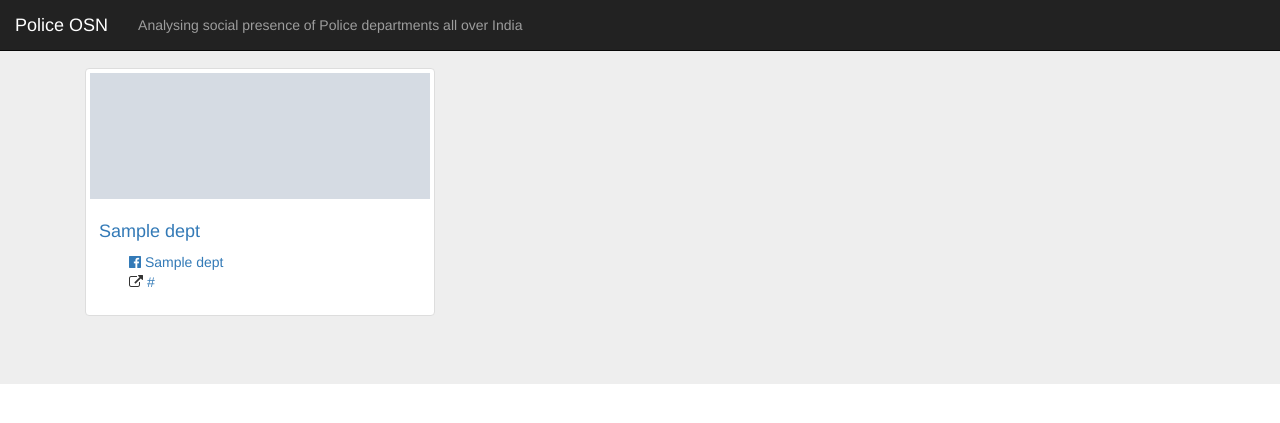
After one commit to vedantswain/PoliceOSMDashboard, a Django app: template police_dashboard/tool/templates/tool/index.html in a window 1280 px wide. The commit adds this page. Shown: the top 423 px of the page. Run offline with Django 3.2, Linux system fonts and the light colour scheme; the template is opened without the code that fills it: most values are stand-ins (such as "Sample title", 1, 10 or a date in 2020); grey boxes marked "Sample" are stand-in pictures; parts of the project's set-up code (start-up, migrations or seed data) failed here and were passed over; some libraries are stand-ins or nearby versions.

Commit message:
integrated home page frontend

```diff
--- a/police_dashboard/tool/functions/graphing.py
+++ b/police_dashboard/tool/functions/graphing.py
@@ -72,9 +72,9 @@ def wordTree(text_array,name,word,kind="norm"):
 
 	extra2=""
 
-	if len(text_array)>700:
+	if len(text_array)>200:
 		random.shuffle(text_array)
-		text_array=text_array[:700]
+		text_array=text_array[:200]
 
 	if kind=='ajax':
 		function_call="drawChart()"
--- a/police_dashboard/tool/functions/title.py
+++ b/police_dashboard/tool/functions/title.py
@@ -43,7 +43,7 @@ def getComparisons(handle,platform):
 	return output_handles
 
 def getKeywords(keyword):
-	keywords=["worried","why","want","need"]
+	keywords=["worried","why","want","need","how can","where","fear","trouble","notice of","issue"]
 	keywords.remove(keyword)
 	return keywords
 
--- /dev/null
+++ b/police_dashboard/tool/templates/tool/index.html
@@ -0,0 +1,56 @@
+<!DOCTYPE html>
+{% load staticfiles %}
+<html><head><meta http-equiv="Content-Type" content="text/html; charset=UTF-8">
+   <title>Police OSN</title>
+   <meta name="viewport" content="width=device-width, initial-scale=1.0">
+   <!-- Bootstrap -->
+   <link href="{% static 'tool/css/bootstrap.min.css' %}" rel="stylesheet">
+   <link rel="stylesheet" href="https://maxcdn.bootstrapcdn.com/font-awesome/4.4.0/css/font-awesome.min.css">
+   <link rel="stylesheet" type="text/css" href="{% static 'tool/css/basic.css' %}">
+</head>
+<body style="padding-top: 20px;">
+	<nav class="navbar navbar-inverse navbar-fixed-top">
+	  <div class="container-fluid">
+	    <div class="navbar-header">
+	      <a class="navbar-brand" href="#">Police OSN</a>
+	      <p class="navbar-text">Analysing social presence of Police departments all over India</p>
+	    </div>
+	</div>
+	</nav>
+	<div class="jumbotron">
+		<div class="container">
+         	<div class="tab-content">
+        		<div id="home" class="tab-pane fade in active">
+        			{% for dept in police_dept_items %}
+		            <div class="col-md-4 col-sm-6 hero-feature">
+		            	<a href={{dept.dashlink}} style="text-decoration:none;">
+		                <div class="thumbnail">
+		                	<div class="image-container" style="height:120px;">
+		                    	<img src={{dept.cover}} style="max-height:128;max-width: 100%;height: auto; position: absolute; clip: rect(0px,340px,126px,0px);" alt="" >
+		                    </div>
+		                    <div class="caption" style="width:90%; text-overflow:ellipsis; overflow:hidden; white-space:nowrap;">
+		                        <h3 style="font-size:18px">{{dept.name}}</h3>
+		                        <ul class="fa-ul">
+		                        	<li>
+		                        		<i class="fa fa-facebook-official"></i>  <a class="fb-name" href={{dept.link}}>{{dept.fb_name}}</a>
+		                        	</li>
+		                  			<li >
+		                  				<i class="fa fa fa-external-link"></i>  <a href={{dept.website}} >{{dept.website}}</a>
+		                  			</li>
+		                         </ul>
+		                    </div>
+		                </div>
+		                </a>
+		            </div>
+		            {% endfor %}
+				</div>
+			</div>
+		</div>
+	</div>
+
+<!-- jQuery (necessary for Bootstrap's JavaScript plugins) -->
+<script src="https://code.jquery.com/jquery.js"></script>
+<script src="{% static 'tool/js/bootstrap.min.js' %}"></script>
+
+</body>
+</html>
```
Also changed, not shown: police_dashboard/tool/templates/tool/basic.html (+11 -5 lines), police_dashboard/tool/views.py (+44 -2 lines), police_dashboard/tool/static/tool/img/wordcloud_facebook.png, police_dashboard/tool/static/tool/img/wordcloud_twitter.png.
